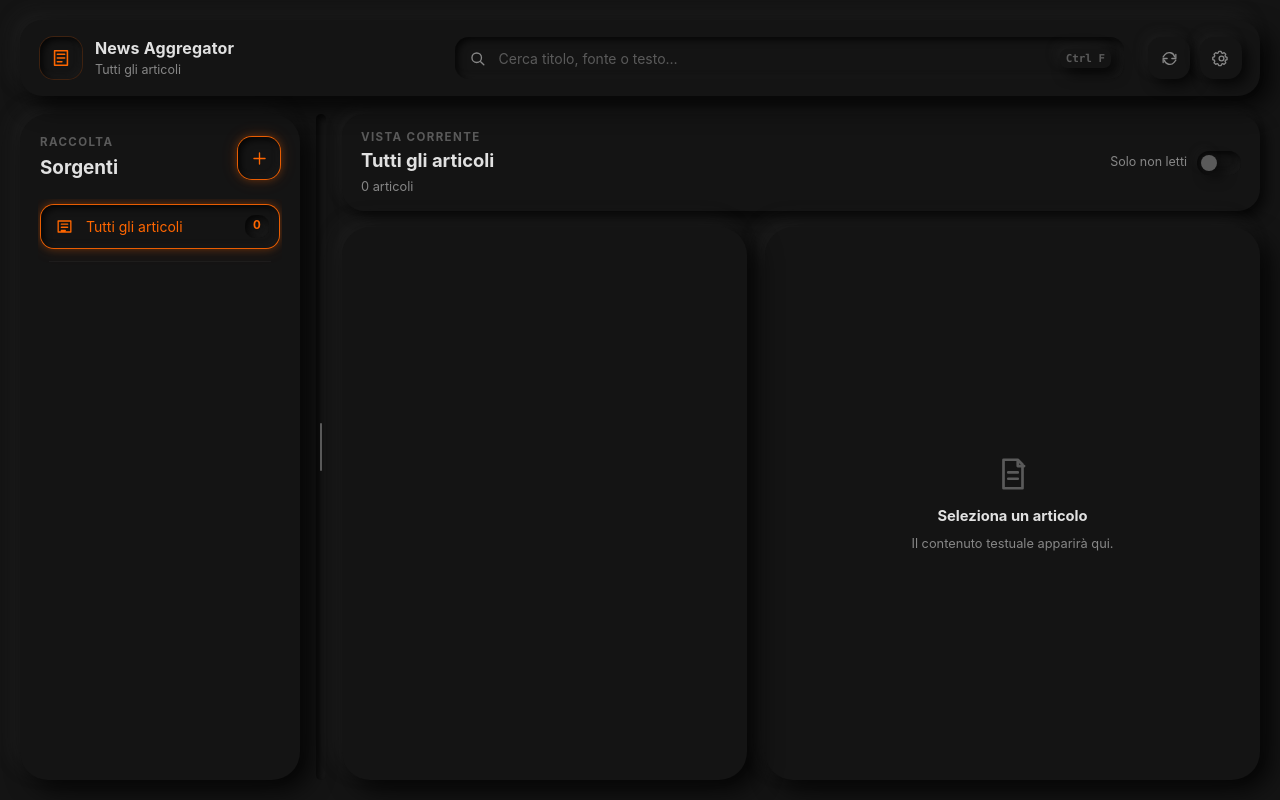
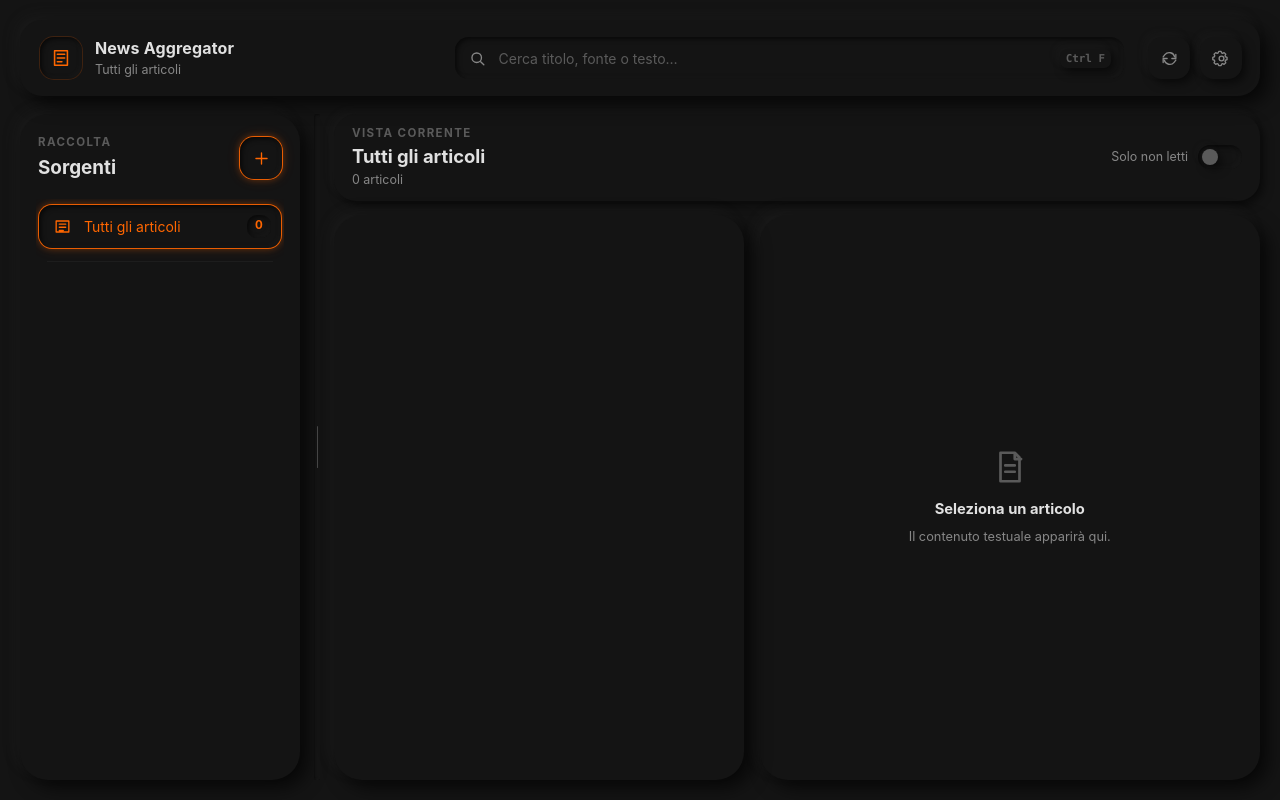
Before and after one commit to Cartaz/News_Aggregator, a plain HTML site: page ui/web/index.html in a window 1280 px wide. Drawn offline with Linux system fonts and the light colour scheme.

Commit message:
Refine neumorphic spacing and shadow balance

```diff
--- a/ui/web/styles.css
+++ b/ui/web/styles.css
@@ -8,11 +8,11 @@
   --accent-border: rgba(255, 102, 0, 0.88);
   --accent-glow: rgba(255, 102, 0, 0.36);
   --accent-glow-soft: rgba(255, 102, 0, 0.16);
-  --shadow-raised: 10px 10px 24px rgba(0, 0, 0, 0.78), -8px -8px 20px rgba(75, 75, 75, 0.16);
-  --shadow-raised-soft: 6px 6px 14px rgba(0, 0, 0, 0.65), -5px -5px 12px rgba(75, 75, 75, 0.13);
-  --shadow-inset: inset 6px 6px 12px rgba(0, 0, 0, 0.72), inset -5px -5px 10px rgba(75, 75, 75, 0.12);
-  --shadow-inset-small: inset 3px 3px 7px rgba(0, 0, 0, 0.72), inset -3px -3px 6px rgba(75, 75, 75, 0.11);
-  --shadow-active-inset-glow: inset 3px 3px 7px rgba(0, 0, 0, 0.72), inset -3px -3px 6px rgba(75, 75, 75, 0.11), 0 0 0 1px var(--accent-border), 0 0 8px var(--accent-glow), 0 0 18px var(--accent-glow-soft);
+  --shadow-raised: 8px 8px 18px rgba(0, 0, 0, 0.64), -6px -6px 14px rgba(75, 75, 75, 0.11);
+  --shadow-raised-soft: 4px 4px 10px rgba(0, 0, 0, 0.52), -4px -4px 9px rgba(75, 75, 75, 0.09);
+  --shadow-inset: inset 4px 4px 9px rgba(0, 0, 0, 0.60), inset -4px -4px 8px rgba(75, 75, 75, 0.09);
+  --shadow-inset-small: inset 2px 2px 5px rgba(0, 0, 0, 0.58), inset -2px -2px 4px rgba(75, 75, 75, 0.08);
+  --shadow-active-inset-glow: inset 2px 2px 5px rgba(0, 0, 0, 0.60), inset -2px -2px 4px rgba(75, 75, 75, 0.08), 0 0 0 1px var(--accent-border), 0 0 7px var(--accent-glow), 0 0 14px var(--accent-glow-soft);
   --radius-xl: 28px;
   --radius-lg: 22px;
   --radius-md: 16px;
@@ -78,20 +78,20 @@ kbd { color: var(--text-muted); font: 600 .68rem ui-monospace, SFMono-Regular, M
   box-shadow: var(--shadow-raised-soft);
   transition: color 180ms ease, box-shadow 220ms ease, transform 180ms ease;
 }
-.icon-button:hover, .text-button:hover, .action-button:hover { box-shadow: 7px 7px 16px rgba(0,0,0,.7), -5px -5px 13px rgba(75,75,75,.15); }
+.icon-button:hover, .text-button:hover, .action-button:hover { box-shadow: 5px 5px 12px rgba(0,0,0,.58), -4px -4px 10px rgba(75,75,75,.10); }
 .icon-button:active, .text-button:active, .action-button:active { transform: scale(.98); box-shadow: var(--shadow-inset-small); }
 .icon-button { width: 42px; height: 42px; border-radius: 14px; display: grid; place-items: center; color: var(--text-secondary); }
 .active-accent { color: var(--accent); box-shadow: var(--shadow-active-inset-glow); }
 .refresh-track { position: absolute; left: 22px; right: 22px; bottom: -6px; height: 7px; border-radius: 6px; background: var(--surface); box-shadow: var(--shadow-inset-small); overflow: hidden; }
 .refresh-fill { width: 0; height: 100%; border-radius: inherit; background: var(--accent); box-shadow: 0 0 8px rgba(255,102,0,.25); transition: width 180ms ease; }
 
-.workspace { height: calc(100% - 94px); display: grid; grid-template-columns: var(--sidebar-width) 10px minmax(0, 1fr); gap: 16px; margin-top: 18px; }
-.source-panel { min-width: 0; height: 100%; border-radius: var(--radius-xl); padding: 18px; display: flex; flex-direction: column; overflow: hidden; }
+.workspace { height: calc(100% - 94px); display: grid; grid-template-columns: var(--sidebar-width) 6px minmax(0, 1fr); gap: 14px; margin-top: 18px; }
+.source-panel { min-width: 0; height: 100%; border-radius: var(--radius-xl); padding: 18px 16px 16px; display: flex; flex-direction: column; overflow: hidden; }
 .panel-heading { display: flex; align-items: center; justify-content: space-between; gap: 12px; padding: 2px 2px 16px; }
 h1, h2, p { margin-top: 0; }
 h1 { margin-bottom: 0; font-size: 1.18rem; }
 h2 { margin-bottom: 0; font-size: 1.15rem; line-height: 1.3; }
-.source-nav { min-height: 0; flex: 1; overflow: auto; padding: 6px 3px 18px; scrollbar-width: thin; scrollbar-color: var(--text-muted) transparent; }
+.source-nav { min-height: 0; flex: 1; overflow: auto; padding: 6px 3px 12px; scrollbar-width: thin; scrollbar-color: var(--text-muted) transparent; }
 .nav-group { display: grid; gap: 7px; }
 .nav-divider { height: 1px; margin: 13px 8px; background: rgba(255,255,255,.04); }
 .source-row { width: 100%; min-height: 43px; padding: 8px 10px; display: grid; grid-template-columns: 27px minmax(0,1fr) auto; align-items: center; gap: 8px; border: 0; border-radius: 13px; background: var(--surface); color: var(--text-secondary); text-align: left; cursor: pointer; transition: color 180ms ease, box-shadow 220ms ease, transform 180ms ease; }
@@ -102,21 +102,21 @@ h2 { margin-bottom: 0; font-size: 1.15rem; line-height: 1.3; }
 .source-label { overflow: hidden; text-overflow: ellipsis; white-space: nowrap; }
 .count-badge { min-width: 24px; height: 23px; display: grid; place-items: center; padding: 0 6px; border-radius: 10px; color: var(--text-secondary); font-size: .72rem; font-weight: 700; background: var(--surface); box-shadow: var(--shadow-inset-small); }
 .source-row.selected .count-badge { color: var(--accent); }
-.feed-actions { flex: 0 0 auto; padding: 13px; border-radius: var(--radius-md); }
-.selected-feed-meta { min-width: 0; margin-bottom: 11px; }
+.feed-actions { flex: 0 0 auto; margin-top: 4px; padding: 11px; border-radius: var(--radius-md); }
+.selected-feed-meta { min-width: 0; margin-bottom: 8px; }
 .selected-feed-meta strong, .selected-feed-meta span { display: block; overflow: hidden; text-overflow: ellipsis; white-space: nowrap; }
 .selected-feed-meta strong { font-size: .84rem; }
 .selected-feed-meta span { margin-top: 2px; font-size: .72rem; }
-.compact-actions { display: grid; grid-template-columns: repeat(3, 1fr); gap: 8px; }
-.text-button { min-height: 34px; padding: 0 8px; border-radius: 10px; color: var(--text-secondary); font-size: .75rem; }
+.compact-actions { display: grid; grid-template-columns: repeat(3, minmax(0, 1fr)); gap: 6px; }
+.text-button { min-height: 32px; padding: 0 6px; border-radius: 10px; color: var(--text-secondary); font-size: .72rem; white-space: nowrap; overflow: hidden; text-overflow: ellipsis; }
 .danger-neutral { color: var(--text-secondary); }
-.sidebar-resizer { align-self: stretch; border-radius: 8px; cursor: col-resize; background: var(--surface); box-shadow: var(--shadow-inset-small); position: relative; }
-.sidebar-resizer::after { content: ""; position: absolute; width: 2px; height: 48px; top: calc(50% - 24px); left: calc(50% - 1px); background: var(--text-muted); border-radius: 2px; }
+.sidebar-resizer { align-self: stretch; border-radius: 6px; cursor: col-resize; background: var(--surface); box-shadow: inset 1px 1px 2px rgba(0,0,0,.38), inset -1px -1px 2px rgba(75,75,75,.06); position: relative; }
+.sidebar-resizer::after { content: ""; position: absolute; width: 1px; height: 42px; top: calc(50% - 21px); left: calc(50% - .5px); background: var(--text-muted); border-radius: 2px; opacity: .72; }
 .sidebar-resizer:hover::after, .sidebar-resizer:focus-visible::after { background: var(--accent); box-shadow: 0 0 8px var(--accent-glow); }
 
-.content { min-width: 0; min-height: 0; display: grid; grid-template-rows: auto minmax(0,1fr); gap: 16px; }
-.content-header { min-height: 82px; border-radius: var(--radius-lg); padding: 15px 19px; display: flex; align-items: center; justify-content: space-between; gap: 24px; }
-.content-header p { margin: 4px 0 0; font-size: .8rem; }
+.content { min-width: 0; min-height: 0; display: grid; grid-template-rows: auto minmax(0,1fr); gap: 14px; }
+.content-header { min-height: 70px; border-radius: var(--radius-lg); padding: 11px 18px; display: flex; align-items: center; justify-content: space-between; gap: 24px; }
+.content-header p { margin: 2px 0 0; font-size: .78rem; }
 .view-controls { display: flex; align-items: center; gap: 12px; }
 .toggle-control { display: inline-flex; align-items: center; gap: 10px; color: var(--text-secondary); font-size: .78rem; cursor: pointer; }
 .toggle-control input { position: absolute; opacity: 0; pointer-events: none; }
@@ -125,11 +125,11 @@ h2 { margin-bottom: 0; font-size: 1.15rem; line-height: 1.3; }
 .toggle-control input:checked + .toggle-track { box-shadow: var(--shadow-active-inset-glow); }
 .toggle-control input:checked + .toggle-track .toggle-thumb { transform: translateX(20px); background: var(--accent); box-shadow: 0 0 8px var(--accent-glow); }
 .toggle-control input:focus-visible + .toggle-track { outline: 1px solid var(--accent); outline-offset: 3px; }
-.article-layout { min-height: 0; display: grid; grid-template-columns: minmax(330px, .9fr) minmax(390px, 1.1fr); gap: 18px; }
+.article-layout { min-height: 0; display: grid; grid-template-columns: minmax(330px, .9fr) minmax(390px, 1.1fr); gap: 16px; }
 .article-list-panel, .article-detail { min-height: 0; border-radius: var(--radius-xl); background: var(--surface); overflow: hidden; }
 .article-list-panel { position: relative; }
-.article-list { height: 100%; overflow: auto; padding: 14px 18px 18px; scrollbar-width: thin; scrollbar-color: var(--text-muted) transparent; outline: none; }
-.article-row { width: 100%; padding: 15px 10px 15px 12px; display: grid; grid-template-columns: minmax(0,1fr) auto; gap: 7px 12px; border: 0; border-top: 1px solid rgba(255,255,255,.04); background: var(--surface); color: var(--text-primary); text-align: left; cursor: pointer; transition: color 180ms ease, box-shadow 220ms ease; }
+.article-list { height: 100%; overflow: auto; padding: 10px 14px 14px; scrollbar-width: thin; scrollbar-color: var(--text-muted) transparent; outline: none; }
+.article-row { width: 100%; padding: 13px 10px 13px 12px; display: grid; grid-template-columns: minmax(0,1fr) auto; gap: 7px 12px; border: 0; border-top: 1px solid rgba(255,255,255,.04); background: var(--surface); color: var(--text-primary); text-align: left; cursor: pointer; transition: color 180ms ease, box-shadow 220ms ease; }
 .article-row:first-child { border-top-color: transparent; }
 .article-row:hover { color: var(--text-primary); box-shadow: inset 3px 0 0 rgba(255,102,0,.28); }
 .article-row.selected { border-radius: 13px; color: var(--text-primary); box-shadow: var(--shadow-active-inset-glow); border-top-color: transparent; }
```
